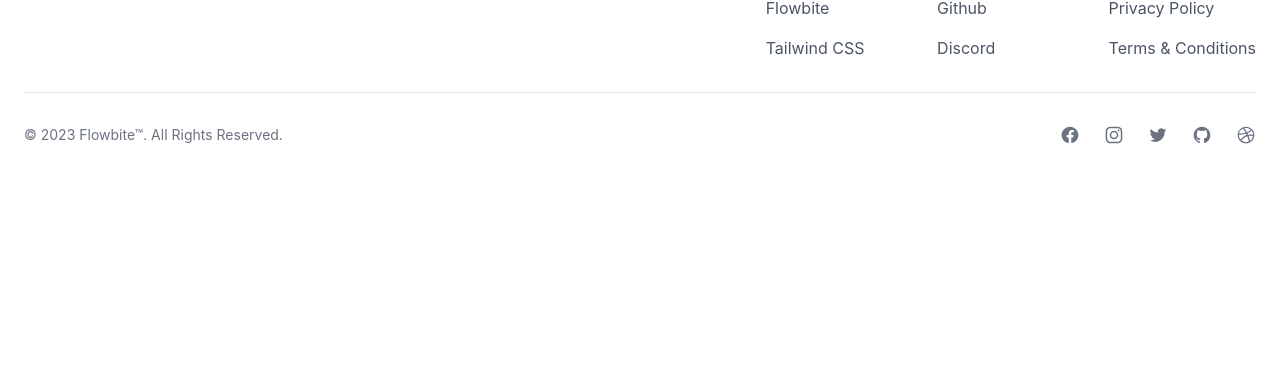
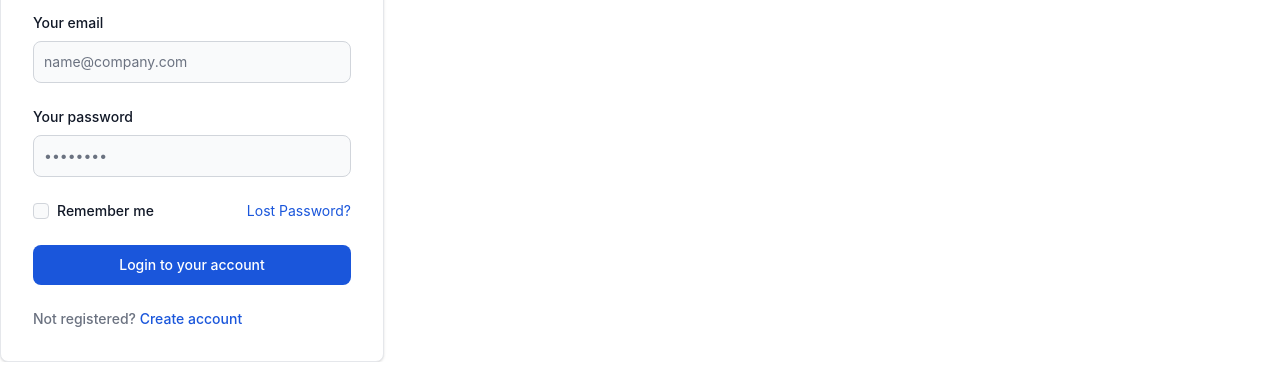
Before and after one commit to sadibhaai/probable-fortnight, a plain HTML site: page index.html in a window 1280 px wide. Shown: the part 1207-1587 px from the top of the page. Before the commit the page ends 1376 px from the top, so only its background shows below. Drawn offline with nearby package versions, Linux system fonts and the light colour scheme.

Commit message:
Update index.html

```diff
--- a/index.html
+++ b/index.html
@@ -254,6 +254,33 @@
 
 
 
+<div class="w-full max-w-sm p-4 bg-white border border-gray-200 rounded-lg shadow sm:p-6 md:p-8 dark:bg-gray-800 dark:border-gray-700">
+    <form class="space-y-6" action="#">
+        <h5 class="text-xl font-medium text-gray-900 dark:text-white">Sign in to our platform</h5>
+        <div>
+            <label for="email" class="block mb-2 text-sm font-medium text-gray-900 dark:text-white">Your email</label>
+            <input type="email" name="email" id="email" class="bg-gray-50 border border-gray-300 text-gray-900 text-sm rounded-lg focus:ring-blue-500 focus:border-blue-500 block w-full p-2.5 dark:bg-gray-600 dark:border-gray-500 dark:placeholder-gray-400 dark:text-white" placeholder="name@company.com" required>
+        </div>
+        <div>
+            <label for="password" class="block mb-2 text-sm font-medium text-gray-900 dark:text-white">Your password</label>
+            <input type="password" name="password" id="password" placeholder="••••••••" class="bg-gray-50 border border-gray-300 text-gray-900 text-sm rounded-lg focus:ring-blue-500 focus:border-blue-500 block w-full p-2.5 dark:bg-gray-600 dark:border-gray-500 dark:placeholder-gray-400 dark:text-white" required>
+        </div>
+        <div class="flex items-start">
+            <div class="flex items-start">
+                <div class="flex items-center h-5">
+                    <input id="remember" type="checkbox" value="" class="w-4 h-4 border border-gray-300 rounded bg-gray-50 focus:ring-3 focus:ring-blue-300 dark:bg-gray-700 dark:border-gray-600 dark:focus:ring-blue-600 dark:ring-offset-gray-800 dark:focus:ring-offset-gray-800" required>
+                </div>
+                <label for="remember" class="ml-2 text-sm font-medium text-gray-900 dark:text-gray-300">Remember me</label>
+            </div>
+            <a href="#" class="ml-auto text-sm text-blue-700 hover:underline dark:text-blue-500">Lost Password?</a>
+        </div>
+        <button type="submit" class="w-full text-white bg-blue-700 hover:bg-blue-800 focus:ring-4 focus:outline-none focus:ring-blue-300 font-medium rounded-lg text-sm px-5 py-2.5 text-center dark:bg-blue-600 dark:hover:bg-blue-700 dark:focus:ring-blue-800">Login to your account</button>
+        <div class="text-sm font-medium text-gray-500 dark:text-gray-300">
+            Not registered? <a href="#" class="text-blue-700 hover:underline dark:text-blue-500">Create account</a>
+        </div>
+    </form>
+</div>
+
 
 
 
```
